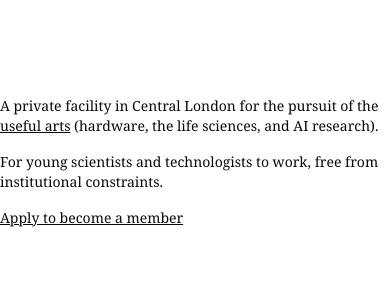
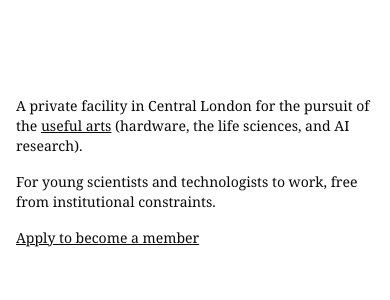
Before and after one commit to aeronjl/hackspace-website, a SvelteKit app: page / in a window 390 px wide. Shown: the top 300 px of the page. Built offline with nearby package versions, Linux system fonts and the light colour scheme.

Commit message:
minor change, padding x

```diff
--- a/src/routes/+layout.svelte
+++ b/src/routes/+layout.svelte
@@ -2,7 +2,9 @@
 	import '../app.pcss';
 </script>
 
+<div class="sm:px-2 px-4">
 <slot></slot>
+</div>
 
 <style>
 	:global(html) {
```
